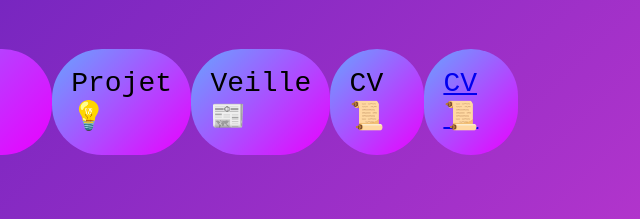
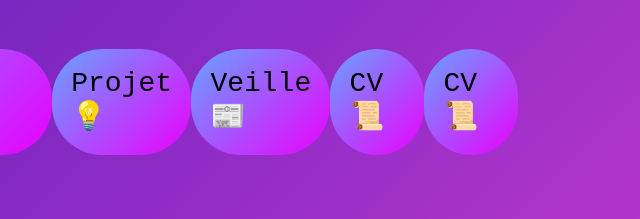
Before and after one commit to johanvadenne/Portefolio, a plain HTML site: page index.html in a window 1280 px wide. Shown: the part 458-677 px from the top of the page, 602-1242 px from the left. Drawn offline with Linux system fonts and the light colour scheme.

Commit message:
Update index.html

```diff
--- a/index.html
+++ b/index.html
@@ -19,7 +19,7 @@
             <div class="lien" id="projet">Projet 💡</div>
             <div class="lien" id="veille">Veille 📰</div>
             <div class="lien" id="cv">CV 📜</div>
-            <a href="test.php" class="lien" id="cv">CV 📜</a>
+            <div class="lien" id="cv">CV 📜</div>
         </div>
     </section>
 
```
